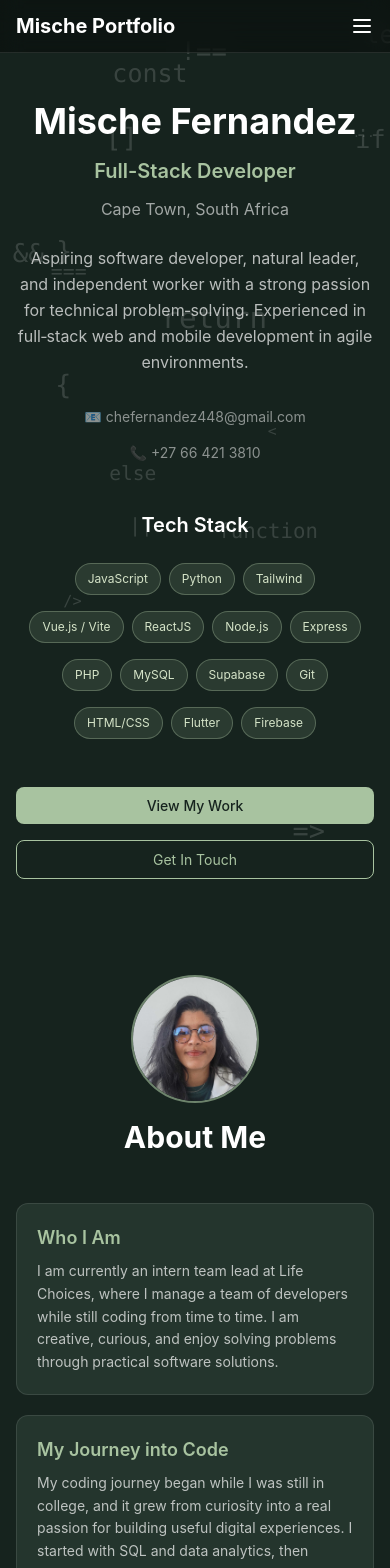
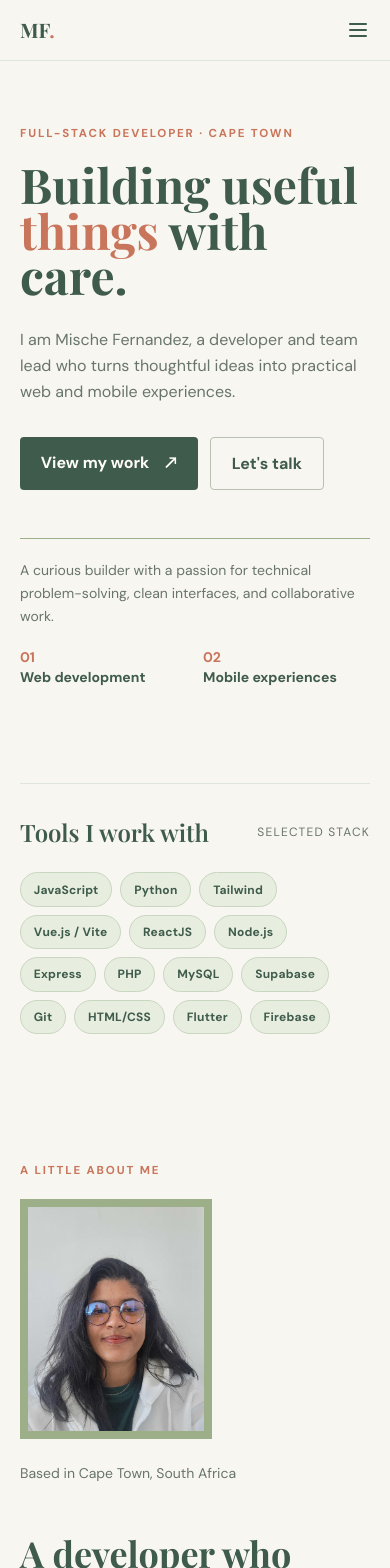
Before and after one commit to FernandezMische/Portfolio, a React (Vite) app: page / in a window 390 px wide. Shown: the top 1568 px of the page. Built offline with nearby package versions, Linux system fonts and the light colour scheme.

Commit message:
portfolio redesign

```diff
--- a/src/App.jsx
+++ b/src/App.jsx
@@ -1,104 +1,15 @@
-import React, { useState, useEffect } from 'react'
+import React from 'react'
 import Navbar from './components/Navbar'
 import Home from './pages/Home'
 import About from './pages/About'
 import Projects from './pages/Projects'
 import Contact from './pages/Contact'
 
-const interpolateColor = (color1, color2, t) => {
-  const hex1 = color1.slice(1)
-  const hex2 = color2.slice(1)
-
-  const r1 = parseInt(hex1.slice(0, 2), 16)
-  const g1 = parseInt(hex1.slice(2, 4), 16)
-  const b1 = parseInt(hex1.slice(4, 6), 16)
-
-  const r2 = parseInt(hex2.slice(0, 2), 16)
-  const g2 = parseInt(hex2.slice(2, 4), 16)
-  const b2 = parseInt(hex2.slice(4, 6), 16)
-
-  const r = Math.round(r1 + (r2 - r1) * t)
-  const g = Math.round(g1 + (g2 - g1) * t)
-  const b = Math.round(b1 + (b2 - b1) * t)
-
-  return `#${r.toString(16).padStart(2, '0')}${g.toString(16).padStart(2, '0')}${b.toString(16).padStart(2, '0')}`
-}
-
-const FloatingCode = () => {
-  const codeChars = ['{', '}', '<', '/>', '()', '=>', 'const', 'let', 'if', 'else', 'return', 'function', '[]', '...', '&&', '||', '===', '!==']
-
-  const [positions] = useState(() =>
-    codeChars.map(() => ({
-      left: Math.random() * 100,
-      top: Math.random() * 100,
-      size: Math.random() * 20 + 10,
-      duration: Math.random() * 10 + 10,
-      delay: Math.random() * 5
-    }))
-  )
-
+function App() {
   return (
-    <div className="fixed inset-0 pointer-events-none overflow-hidden z-0">
-      {codeChars.map((char, i) => (
-        <div
-          key={i}
-          className="absolute text-white opacity-15 font-mono"
-          style={{
-            left: `${positions[i].left}%`,
-            top: `${positions[i].top}%`,
-            fontSize: `${positions[i].size}px`,
-            animation: `float ${positions[i].duration}s ease-in-out infinite`,
-            animationDelay: `${positions[i].delay}s`
-          }}
-        >
-          {char}
-        </div>
-      ))}
-    </div>
-  )
-}
-
-function App() {
-  const [bgColor, setBgColor] = useState('#16231e')
-
-  useEffect(() => {
-    const handleScroll = () => {
-      const scrollY = window.scrollY
-      const maxScroll = document.body.scrollHeight - window.innerHeight
-      const scrollPercent = maxScroll === 0 ? 0 : scrollY / maxScroll
-
-      let newColor
-
-      if (scrollPercent < 0.33) {
-        const t = scrollPercent / 0.33
-        newColor = interpolateColor('#16231e', '#274238', t)
-      } else if (scrollPercent < 0.66) {
-        const t = (scrollPercent - 0.33) / 0.33
-        newColor = interpolateColor('#274238', '#496550', t)
-      } else {
-        const t = (scrollPercent - 0.66) / 0.34
-        newColor = interpolateColor('#496550', '#16231e', t)
-      }
-
-      setBgColor(newColor)
-    }
-
-    window.addEventListener('scroll', handleScroll)
-    return () => window.removeEventListener('scroll', handleScroll)
-  }, [])
-
-  return (
-    <div
-        style={{
-          backgroundColor: bgColor,
-          transition: 'background-color 0.15s ease',
-          position: 'relative',
-          minHeight: '100vh'
-        }}
-      >
-        <FloatingCode />
+    <div className="site-shell">
         <Navbar />
-        <main style={{ position: 'relative', zIndex: 2 }}>
+        <main>
           <section id="home" className="scroll-mt-24">
             <Home />
           </section>
@@ -112,14 +23,14 @@ function App() {
             <Contact />
           </section>
         </main>
-        <footer className="text-center py-8 border-t border-white/10 text-white/50 relative z-2 text-sm">
-          <p>© 2025 | Built with React + Vite + Tailwind</p>
-          <div className="mt-2 space-x-4">
+        <footer className="site-footer">
+          <p>© 2025 Mische Fernandez</p>
+          <div className="footer-links">
             <a
               href="https://www.linkedin.com/in/mische-fernandez-046006294/"
               target="_blank"
               rel="noopener noreferrer"
-              className="hover:text-white transition-colors"
+              className="footer-link"
             >
               LinkedIn
             </a>
@@ -127,7 +38,7 @@ function App() {
               href="https://github.com/FernandezMische"
               target="_blank"
               rel="noopener noreferrer"
-              className="hover:text-white transition-colors"
+              className="footer-link"
             >
               GitHub
             </a>
--- a/src/components/Navbar.jsx
+++ b/src/components/Navbar.jsx
@@ -4,24 +4,24 @@ function Navbar() {
   const [isOpen, setIsOpen] = useState(false)
 
   return (
-    <nav className="sticky top-0 bg-black/40 backdrop-blur-md border-b border-white/10 z-50 px-4 md:px-8 py-3 md:py-4">
+    <nav className="sticky top-0 bg-[#f8f6f0]/95 backdrop-blur-md border-b border-[#dfe5db] z-50 px-5 md:px-10 py-4">
       <div className="max-w-6xl mx-auto flex justify-between items-center">
-        <a href="#home" className="text-white text-xl md:text-2xl font-bold text-[var(--color-primary)]">
-          Mische Portfolio
+        <a href="#home" className="display-font text-[var(--color-secondary)] text-xl md:text-2xl font-bold">
+          MF<span className="text-[var(--color-accent)]">.</span>
         </a>
 
         {/* Desktop Menu */}
-        <ul className="hidden md:flex gap-6 lg:gap-8">
-          <li><a href="#home" className="text-white/80 hover:text-white transition-colors">Home</a></li>
-          <li><a href="#about" className="text-white/80 hover:text-white transition-colors">About</a></li>
-          <li><a href="#projects" className="text-white/80 hover:text-white transition-colors">Projects</a></li>
-          <li><a href="#contact" className="text-white/80 hover:text-white transition-colors">Contact</a></li>
+        <ul className="hidden md:flex gap-6 lg:gap-8 text-sm font-bold text-[var(--color-text-muted)]">
+          <li><a href="#home" className="hover:text-[var(--color-secondary)] transition-colors">Home</a></li>
+          <li><a href="#about" className="hover:text-[var(--color-secondary)] transition-colors">About</a></li>
+          <li><a href="#projects" className="hover:text-[var(--color-secondary)] transition-colors">Projects</a></li>
+          <li><a href="#contact" className="hover:text-[var(--color-secondary)] transition-colors">Contact</a></li>
 
         </ul>
 
         {/* Mobile Menu Button */}
         <button
-          className="md:hidden text-white focus:outline-none"
+          className="md:hidden text-[var(--color-secondary)] focus:outline-none"
           onClick={() => setIsOpen(!isOpen)}
         >
           <svg className="w-6 h-6" fill="none" stroke="currentColor" viewBox="0 0 24 24">
@@ -36,12 +36,12 @@ function Navbar() {
 
       {/* Mobile Menu Dropdown */}
       {isOpen && (
-        <div className="md:hidden mt-3 pt-3 border-t border-white/10">
-          <ul className="flex flex-col gap-3 pb-2">
-            <li><a href="#home" className="block text-white/80 hover:text-white transition-colors py-1" onClick={() => setIsOpen(false)}>Home</a></li>
-            <li><a href="#about" className="block text-white/80 hover:text-white transition-colors py-1" onClick={() => setIsOpen(false)}>About</a></li>
-            <li><a href="#projects" className="block text-white/80 hover:text-white transition-colors py-1" onClick={() => setIsOpen(false)}>Projects</a></li>
-            <li><a href="#contact" className="block text-white/80 hover:text-white transition-colors py-1" onClick={() => setIsOpen(false)}>Contact</a></li>
+        <div className="md:hidden mt-3 pt-3 border-t border-[#dfe5db]">
+          <ul className="flex flex-col gap-3 pb-2 text-sm font-bold text-[var(--color-text-muted)]">
+            <li><a href="#home" className="block hover:text-[var(--color-secondary)] transition-colors py-1" onClick={() => setIsOpen(false)}>Home</a></li>
+            <li><a href="#about" className="block hover:text-[var(--color-secondary)] transition-colors py-1" onClick={() => setIsOpen(false)}>About</a></li>
+            <li><a href="#projects" className="block hover:text-[var(--color-secondary)] transition-colors py-1" onClick={() => setIsOpen(false)}>Projects</a></li>
+            <li><a href="#contact" className="block hover:text-[var(--color-secondary)] transition-colors py-1" onClick={() => setIsOpen(false)}>Contact</a></li>
 
           </ul>
         </div>
--- a/src/index.css
+++ b/src/index.css
@@ -1,13 +1,14 @@
+@import url('https://fonts.googleapis.com/css2?family=DM+Sans:wght@400;500;700&family=Playfair+Display:wght@600;700&display=swap');
 @import "tailwindcss";
 
 @theme {
-  --color-primary: #a8c3a0;
-  --color-secondary: #6f9275;
-  --color-accent: #d5e4c8;
-  --color-text: #f4f6ed;
-  --color-text-muted: #b8c3b2;
-  --color-card: #24352d;
-  --color-card-alt: #2f4439;
+  --color-primary: #9caf88;
+  --color-secondary: #3f5b4b;
+  --color-accent: #c8755b;
+  --color-text: #20332b;
+  --color-text-muted: #68756b;
+  --color-card: #f5f1e8;
+  --color-card-alt: #e7eee0;
 }
 
 @layer base {
@@ -16,159 +17,104 @@
   }
 
   body {
-    background: #16231e;
+    background: #f8f6f0;
     color: var(--color-text);
-    font-family: 'Inter', sans-serif;
+    font-family: 'DM Sans', 'Trebuchet MS', sans-serif;
     min-height: 100vh;
   }
 }
 
-@keyframes float {
-  0%, 100% {
-    transform: translateY(0px) translateX(0px);
-  }
-  25% {
-    transform: translateY(-15px) translateX(5px);
-  }
-  50% {
-    transform: translateY(0px) translateX(10px);
-  }
-  75% {
-    transform: translateY(15px) translateX(5px);
-  }
-}
-
-/* Slide-in animations for the description box */
-@keyframes slideFromLeft {
-  from {
-    transform: translateX(-100%);
-    opacity: 0;
-  }
-  to {
-    transform: translateX(0);
-    opacity: 1;
-  }
-}
-
-@keyframes slideFromRight {
-  from {
-    transform: translateX(100%);
-    opacity: 0;
-  }
-  to {
-    transform: translateX(0);
-    opacity: 1;
-  }
-}
-
-@keyframes slideFromTop {
-  from {
-    transform: translateY(-100%);
-    opacity: 0;
-  }
-  to {
-    transform: translateY(0);
-    opacity: 1;
-  }
-}
-
-@keyframes slideFromBottom {
-  from {
-    transform: translateY(100%);
-    opacity: 0;
-  }
-  to {
-    transform: translateY(0);
-    opacity: 1;
-  }
-}
-
-.slide-from-left {
-  animation: slideFromLeft 0.4s ease-out forwards;
-}
-
-.slide-from-right {
-  animation: slideFromRight 0.4s ease-out forwards;
-}
-
-.slide-from-top {
-  animation: slideFromTop 0.4s ease-out forwards;
-}
-
-.slide-from-bottom {
-  animation: slideFromBottom 0.4s ease-out forwards;
-}
-
 @layer components {
   .tech-pill {
-    background: rgba(168, 195, 160, 0.14);
-    border: 1px solid rgba(168, 195, 160, 0.35);
-    color: var(--color-accent);
-    padding: 0.5rem 1rem;
+    background: var(--color-card-alt);
+    border: 1px solid #c9d6c0;
+    color: var(--color-secondary);
+    padding: 0.45rem 0.8rem;
     border-radius: 9999px;
-    font-size: 0.875rem;
-    transition: all 0.2s ease;
+    font-size: 0.75rem;
+    font-weight: 700;
+    letter-spacing: 0.02em;
+    transition: transform 0.2s ease, background 0.2s ease;
   }
 
   .tech-pill:hover {
     transform: translateY(-2px);
-    background: rgba(168, 195, 160, 0.24);
-    box-shadow: 0 8px 24px rgba(10, 25, 18, 0.3);
+    background: #dce8d4;
   }
 
   .btn-primary {
-    background: var(--color-primary);
-    color: #16231e;
-    padding: 0.75rem 1.5rem;
-    border-radius: 0.5rem;
-    transition: all 0.3s ease;
-    font-weight: 500;
+    background: var(--color-secondary);
+    color: #fffdf7;
+    padding: 0.85rem 1.3rem;
+    border-radius: 0.25rem;
+    transition: all 0.2s ease;
+    font-weight: 700;
+    display: inline-block;
   }
 
   .btn-primary:hover {
+    background: var(--color-accent);
     transform: translateY(-2px);
-    background: #c0d6b7;
-    box-shadow: 0 8px 24px rgba(10, 25, 18, 0.3);
   }
 
   .btn-secondary {
-    border: 1px solid var(--color-primary);
-    color: var(--color-primary);
-    padding: 0.75rem 1.5rem;
-    border-radius: 0.5rem;
-    transition: all 0.3s ease;
+    border: 1px solid #b7c2b2;
+    color: var(--color-secondary);
+    padding: 0.85rem 1.3rem;
+    border-radius: 0.25rem;
+    transition: all 0.2s ease;
     background: transparent;
+    display: inline-block;
+    font-weight: 700;
   }
 
   .btn-secondary:hover {
     background: var(--color-primary);
-    color: #16231e;
+    color: var(--color-secondary);
     transform: translateY(-2px);
   }
 }
 
-/* Responsive styles */
-@media (max-width: 768px) {
-  .tech-pill {
-    padding: 0.375rem 0.75rem;
-    font-size: 0.75rem;
-  }
+.site-shell {
+  min-height: 100vh;
+  background: #f8f6f0;
+}
 
-  .btn-primary, .btn-secondary {
-    padding: 0.5rem 1rem;
-    font-size: 0.875rem;
+.display-font {
+  font-family: 'Playfair Display', Georgia, serif;
+}
+
+.section-kicker {
+  color: var(--color-accent);
+  font-size: 0.72rem;
+  font-weight: 700;
+  letter-spacing: 0.16em;
+  text-transform: uppercase;
+}
+
+.site-footer {
+  display: flex;
+  justify-content: space-between;
+  gap: 1rem;
+  max-width: 72rem;
+  margin: 0 auto;
+  padding: 2rem 1.5rem;
+  border-top: 1px solid #dfe5db;
+  color: var(--color-text-muted);
+  font-size: 0.8rem;
+}
+
+.footer-links {
+  display: flex;
+  gap: 1.25rem;
+}
+
+.footer-link:hover {
+  color: var(--color-secondary);
+}
+
+@media (max-width: 640px) {
+  .site-footer {
+    flex-direction: column;
   }
 }
-
-/* Card styles - SOLID */
-.glass-card {
-  background: #24352d;
-  border: 1px solid rgba(255, 255, 255, 0.1);
-  border-radius: 1rem;
-  transition: all 0.3s ease;
-}
-
-.glass-card:hover {
-  border-color: rgba(168, 195, 160, 0.6);
-  transform: translateY(-2px);
-}
--- a/src/pages/About.jsx
+++ b/src/pages/About.jsx
@@ -14,94 +14,70 @@ function About() {
   }
 
   return (
-    <div className="max-w-6xl mx-auto px-4 md:px-8 py-12 md:py-24">
-      {/* Profile Section - Centered at top */}
-      <div className="flex flex-col items-center mb-12">
-        <div className="w-32 h-32 md:w-40 md:h-40 rounded-full overflow-hidden border-2 border-[var(--color-primary)]/60 mb-4">
+    <div className="max-w-6xl mx-auto px-5 md:px-10 py-16 md:py-24">
+      <div className="grid md:grid-cols-[0.8fr_1.2fr] gap-12 md:gap-20 items-start">
+        <div>
+          <p className="section-kicker mb-5">A little about me</p>
+          <div className="w-48 h-60 md:w-64 md:h-80 overflow-hidden mb-6 bg-[var(--color-primary)] p-2">
           <img
             src={profileImg}
             alt="Mische Fernandez"
             className="w-full h-full object-cover"
           />
-        </div>
-        <h1 className="text-white text-3xl md:text-4xl font-bold">About Me</h1>
-      </div>
-
-      {/* Content Grid */}
-      <div className="grid md:grid-cols-2 gap-8 md:gap-12">
-
-        {/* Left Column - Main Bio & Journey */}
-        <div className="space-y-5">
-          <div className="bg-[var(--color-card)] rounded-xl p-5 border border-white/10">
-            <h3 className="text-[var(--color-primary)] text-lg font-semibold mb-2">Who I Am</h3>
-            <p className="text-white/70 text-sm leading-relaxed">
-              I am currently an intern team lead at Life Choices, where I manage a team of developers while still coding from time to time. I am creative, curious, and enjoy solving problems through practical software solutions.
-            </p>
           </div>
-
-          <div className="bg-[var(--color-card)] rounded-xl p-5 border border-white/10">
-            <h3 className="text-[var(--color-primary)] text-lg font-semibold mb-2">My Journey into Code</h3>
-            <p className="text-white/70 text-sm leading-relaxed">
-              My coding journey began while I was still in college, and it grew from curiosity into a real passion for building useful digital experiences. I started with SQL and data analytics, then expanded into full-stack and mobile development.
-            </p>
-          </div>
-
-          <div className="bg-[var(--color-card)] rounded-xl p-5 border border-white/10">
-            <h3 className="text-[var(--color-primary)] text-lg font-semibold mb-2">Currently Learning</h3>
-            <p className="text-white/70 text-sm leading-relaxed">
-              I am currently enjoying cross-platform application development, while also growing my skills in C# and .NET.
-            </p>
-          </div>
-
-          <div className="bg-[var(--color-card)] rounded-xl p-5 border border-white/10">
-            <h3 className="text-[var(--color-primary)] text-lg font-semibold mb-2">Fun Fact</h3>
-            <p className="text-white/70 text-sm leading-relaxed">
-              ☕ I love turning coffee into code
-            </p>
-          </div>
+          <p className="text-[var(--color-text-muted)] text-sm">Based in Cape Town, South Africa</p>
         </div>
 
-        {/* Right Column - Skills & Education */}
-        <div className="space-y-5">
-
-
-          <div className="bg-[var(--color-card)] rounded-xl p-5 border border-white/10">
-            <h3 className="text-[var(--color-primary)] text-lg font-semibold mb-3">Certifications & Education</h3>
-            <ul className="space-y-2 text-white/70 text-sm">
+        <div>
+          <h1 className="display-font text-[var(--color-secondary)] text-4xl md:text-6xl leading-tight font-bold mb-7">A developer who<br /><span className="text-[var(--color-accent)]">stays curious.</span></h1>
+          <p className="text-[var(--color-text-muted)] text-lg leading-relaxed mb-10 max-w-2xl">
+              I am currently an intern team lead at Life Choices, where I manage a team of developers while still coding from time to time. I am creative, curious, and enjoy solving problems through practical software solutions.
+          </p>
+          <div className="grid sm:grid-cols-2 gap-8 border-t border-[#dfe5db] pt-7">
+            <div>
+              <h3 className="text-[var(--color-secondary)] font-bold mb-3">My journey</h3>
+              <p className="text-[var(--color-text-muted)] text-sm leading-relaxed">I started with SQL and data analytics, then expanded into full-stack and mobile development through a love of making useful digital experiences.</p>
+            </div>
+            <div>
+              <h3 className="text-[var(--color-secondary)] font-bold mb-3">Currently learning</h3>
+              <p className="text-[var(--color-text-muted)] text-sm leading-relaxed">I am growing my skills in cross-platform application development, C#, and .NET.</p>
+            </div>
+          </div>
+          <div className="mt-10 pt-7 border-t border-[#dfe5db]">
+            <h3 className="text-[var(--color-secondary)] font-bold mb-4">Certifications & education</h3>
+            <ul className="grid sm:grid-cols-2 gap-x-8 gap-y-3 text-[var(--color-text-muted)] text-sm">
               <li className="flex items-start gap-2">
-                <span className="text-[var(--color-primary)]">▹</span>
+                <span className="text-[var(--color-accent)]">01</span>
                 Full-Stack Web Development | Life Choices Academy (2025–2026)
               </li>
               <li className="flex items-start gap-2">
-                <span className="text-[var(--color-primary)]">▹</span>
+                <span className="text-[var(--color-accent)]">02</span>
                 Higher Certificate: Digital Marketing | IIE Rosebank College NQF5 (2023)
               </li>
               <li className="flex items-start gap-2">
-                <span className="text-[var(--color-primary)]">▹</span>
+                <span className="text-[var(--color-accent)]">03</span>
                 Introduction to Cybersecurity | Cisco
               </li>
               <li className="flex items-start gap-2">
-                <span className="text-[var(--color-primary)]">▹</span>
+                <span className="text-[var(--color-accent)]">04</span>
                 Introduction to Data Science | Cisco
               </li>
               <li className="flex items-start gap-2">
-                <span className="text-[var(--color-primary)]">▹</span>
+                <span className="text-[var(--color-accent)]">05</span>
                 IBM Cloud Essentials | IBM
               </li>
               <li className="flex items-start gap-2">
-                <span className="text-[var(--color-primary)]">▹</span>
+                <span className="text-[var(--color-accent)]">06</span>
                 Microsoft Azure AI Fundamentals - AI-900 <span className="text-yellow-500 text-xs">(in progress)</span>
               </li>
             </ul>
           </div>
-
-          {/* Download CV Button */}
-          <div className="flex justify-center pt-4">
+          <div className="flex justify-start pt-8">
             <button
               onClick={handleDownloadCV}
               className="btn-primary text-sm md:text-base"
             >
-              📄 Download CV
+              Download CV <span className="ml-3">↓</span>
             </button>
           </div>
         </div>
--- a/src/pages/Home.jsx
+++ b/src/pages/Home.jsx
@@ -2,59 +2,51 @@ import React from 'react'
 
 function Home() {
   return (
-    <div className="max-w-6xl mx-auto px-4 md:px-8 py-12 md:py-24 text-center">
-      {/* Hero Section */}
-      <h1 className="text-white text-4xl sm:text-5xl md:text-6xl font-bold mb-4">
-        Mische Fernandez
-      </h1>
-      <p className="text-[var(--color-primary)] text-xl md:text-2xl font-semibold mb-3">
-        Full-Stack Developer
-      </p>
-      <p className="text-white/60 text-base md:text-lg mb-6">
-        Cape Town, South Africa
-      </p>
-      <p className="text-white/70 text-base md:text-xl mb-8 md:mb-12 max-w-2xl mx-auto leading-relaxed">
-       Aspiring software developer, natural leader, and independent worker with a strong passion for technical problem‑solving. Experienced in full‑stack web and mobile development in agile environments.
-      </p>
-
-      {/* Contact Info Quick Links */}
-      <div className="flex flex-wrap justify-center gap-4 mb-12 text-sm text-white/50">
-        <span>📧 chefernandez448@gmail.com</span>
-        <span>📞 +27 66 421 3810</span>
+    <div className="max-w-6xl mx-auto px-5 md:px-10 py-16 md:py-28">
+      <div className="grid lg:grid-cols-[1.25fr_0.75fr] gap-12 lg:gap-20 items-end">
+        <div>
+          <p className="section-kicker mb-5">Full-stack developer · Cape Town</p>
+          <h1 className="display-font text-[var(--color-secondary)] text-5xl sm:text-6xl md:text-8xl leading-[0.95] font-bold mb-7">
+            Building useful<br /><span className="text-[var(--color-accent)]">things</span> with care.
+          </h1>
+          <p className="text-[var(--color-text-muted)] text-base md:text-lg max-w-xl leading-relaxed mb-8">
+            I am Mische Fernandez, a developer and team lead who turns thoughtful ideas into practical web and mobile experiences.
+          </p>
+          <div className="flex flex-wrap gap-3">
+            <a href="#projects" className="btn-primary">View my work <span className="ml-3">↗</span></a>
+            <a href="#contact" className="btn-secondary">Let&apos;s talk</a>
+          </div>
+        </div>
+        <div className="border-t border-[var(--color-primary)] pt-5 lg:mb-2">
+          <p className="text-[var(--color-text-muted)] text-sm leading-relaxed mb-5">A curious builder with a passion for technical problem-solving, clean interfaces, and collaborative work.</p>
+          <div className="grid grid-cols-2 gap-4 text-sm">
+            <div><p className="text-[var(--color-accent)] font-bold">01</p><p className="text-[var(--color-secondary)] font-bold">Web development</p></div>
+            <div><p className="text-[var(--color-accent)] font-bold">02</p><p className="text-[var(--color-secondary)] font-bold">Mobile experiences</p></div>
+          </div>
+        </div>
       </div>
 
-      {/* Tech Stack Section */}
-      <div className="mb-12">
-        <h2 className="text-white text-xl md:text-2xl font-semibold mb-6">Tech Stack</h2>
-
-        <div className="flex flex-wrap justify-center gap-2 md:gap-3 mb-4">
+      <div className="mt-24 pt-8 border-t border-[#dfe5db]">
+        <div className="flex items-center justify-between mb-6">
+          <h2 className="display-font text-[var(--color-secondary)] text-2xl md:text-3xl">Tools I work with</h2>
+          <span className="text-[var(--color-text-muted)] text-xs uppercase tracking-widest">Selected stack</span>
+        </div>
+        <div className="flex flex-wrap gap-2 md:gap-3">
           <span className="tech-pill">JavaScript</span>
           <span className="tech-pill">Python</span>
           <span className="tech-pill">Tailwind</span>
-        </div>
-        <div className="flex flex-wrap justify-center gap-2 md:gap-3 mb-4">
           <span className="tech-pill">Vue.js / Vite</span>
           <span className="tech-pill">ReactJS</span>
           <span className="tech-pill">Node.js</span>
           <span className="tech-pill">Express</span>
-        </div>
-        <div className="flex flex-wrap justify-center gap-2 md:gap-3 mb-4">
           <span className="tech-pill">PHP</span>
           <span className="tech-pill">MySQL</span>
           <span className="tech-pill">Supabase</span>
           <span className="tech-pill">Git</span>
-        </div>
-        <div className="flex flex-wrap justify-center gap-2 md:gap-3">
           <span className="tech-pill">HTML/CSS</span>
           <span className="tech-pill">Flutter</span>
           <span className="tech-pill">Firebase</span>
         </div>
-      </div>
-
-      {/* Call to Action Buttons */}
-      <div className="flex flex-col sm:flex-row gap-4 justify-center">
-        <a href="#projects" className="btn-primary text-center">View My Work</a>
-        <a href="#contact" className="btn-secondary text-center">Get In Touch</a>
       </div>
     </div>
   )
```
Also changed, not shown: src/pages/Contact.jsx (+18 -15 lines), src/pages/Projects.jsx (+20 -13 lines).
